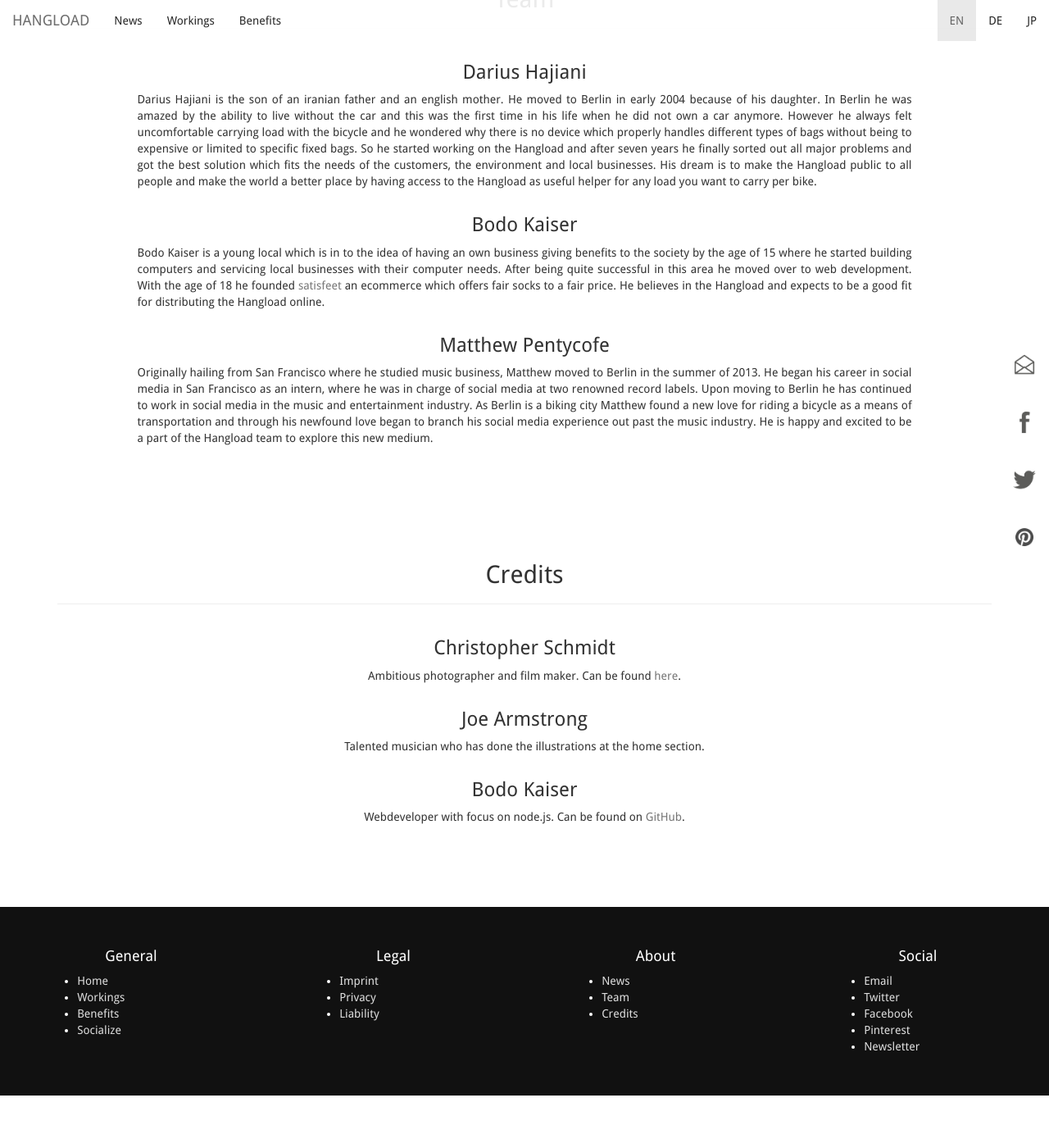
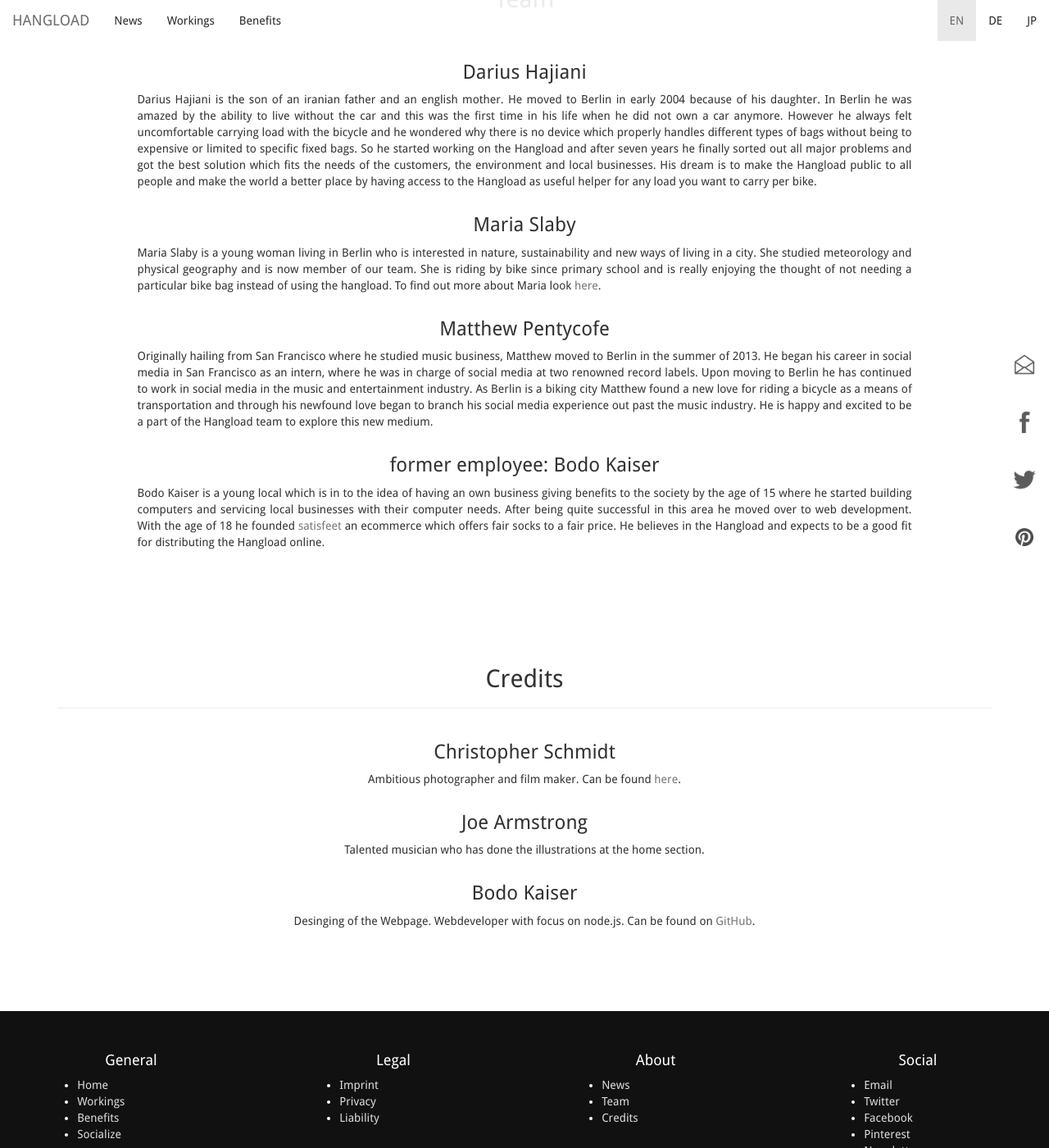
Before and after one commit to bodokaiser/hangload.com, a Jekyll site: the page built from about.html, in a window 1280 px wide and 1400 px high, scrolled down 238 px. Shown: the whole window at 82% size. Built offline with Jekyll 4.4.1, drawn with Linux system fonts in a browser that asks for light colours; nearby versions of some CDN libraries; library files that are not in the unit come from our copies; Markdown is read by kramdown in place of the engine named in the settings; before the commit the page ends 1574 px from its top, so only the background shows below that.

Commit message:
Update about.html
Update adding Maria Infos

```diff
--- a/about.html
+++ b/about.html
@@ -33,16 +33,13 @@ prefix: ..
   </div>
   <div class="row">
     <div class="col-xs-10 col-xs-offset-1">
-      <h3 class="text-center">Bodo Kaiser</h3>
+      <h3 class="text-center">Maria Slaby</h3>
       <p class="text-justify">
-        Bodo Kaiser is a young local which is in to the idea of having an own
-        business giving benefits to the society by the age of 15 where he
-        started building computers and servicing local businesses with their
-        computer needs. After being quite successful in this area he moved
-        over to web development. With the age of 18 he founded
-        <a href="//www.satisfeet.me">satisfeet</a> an ecommerce which offers
-        fair socks to a fair price. He believes in the Hangload and expects
-        to be a good fit for distributing the Hangload online.
+        Maria Slaby is a young woman living in Berlin who is interested in nature,
+        sustainability and new ways of living in a city. She studied meteorology
+        and physical geography and is now member of our team. She is riding by bike
+        since primary school and is really enjoying the thought of not needing a particular
+        bike bag instead of using the hangload. To find out more about Maria look <a href="//xing.com/profile/Maria_Slaby">here</a>.
       </p>
     </div>
   </div>
@@ -60,6 +57,21 @@ prefix: ..
         love began to branch his social media experience out past the music
         industry. He is happy and excited to be a part of the Hangload team to
         explore this new medium.
+      </p>
+      </div>
+  </div>
+  <div class="row">
+    <div class="col-xs-10 col-xs-offset-1">
+      <h3 class="text-center">former employee: Bodo Kaiser</h3>
+      <p class="text-justify">
+        Bodo Kaiser is a young local which is in to the idea of having an own
+        business giving benefits to the society by the age of 15 where he
+        started building computers and servicing local businesses with their
+        computer needs. After being quite successful in this area he moved
+        over to web development. With the age of 18 he founded
+        <a href="//www.satisfeet.me">satisfeet</a> an ecommerce which offers
+        fair socks to a fair price. He believes in the Hangload and expects
+        to be a good fit for distributing the Hangload online.
       </p>
     </div>
   </div>
@@ -89,7 +101,7 @@ prefix: ..
     <div class="col-xs-10 col-xs-offset-1">
       <h3 class="text-center">Bodo Kaiser</h3>
       <p class="text-center">
-        Webdeveloper with focus on node.js. Can be found on
+        Desinging of the Webpage. Webdeveloper with focus on node.js. Can be found on
         <a href="//github.com/bodokaiser">GitHub</a>.
       </p>
     </div>
```
